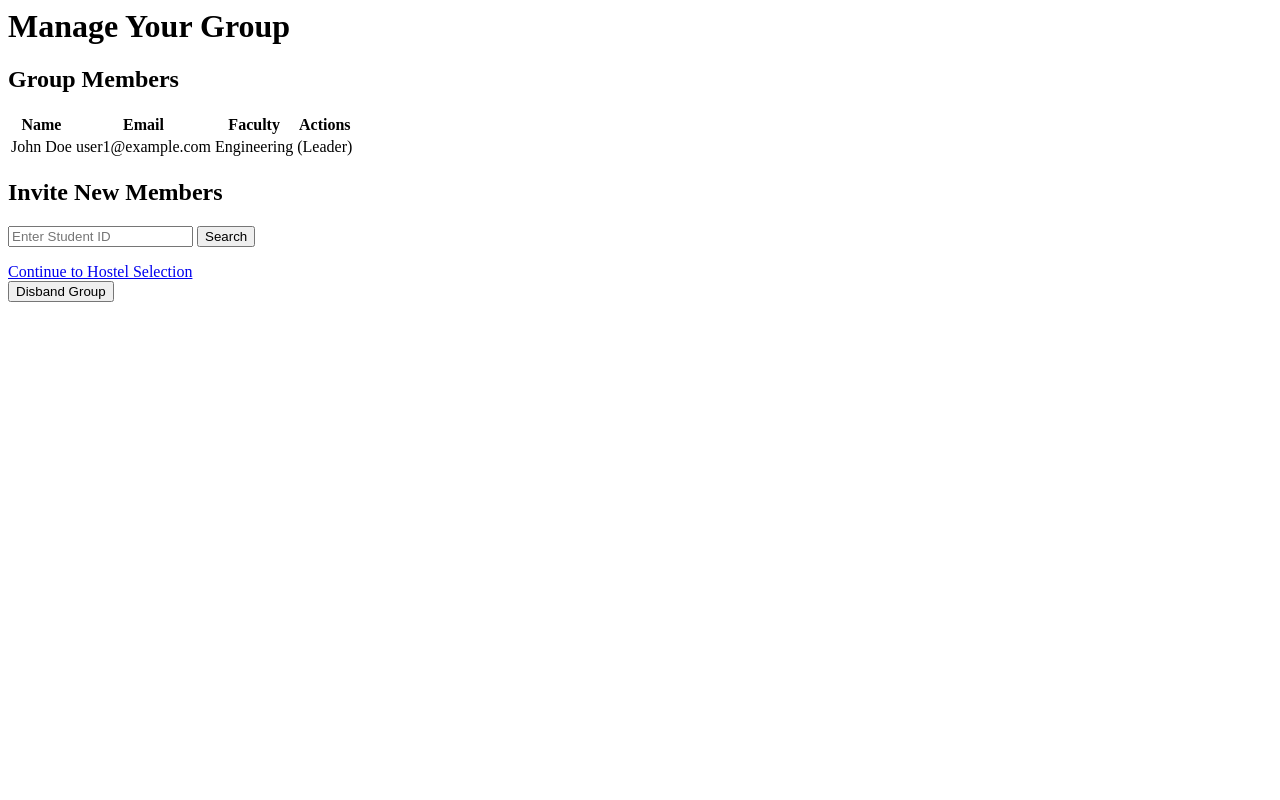
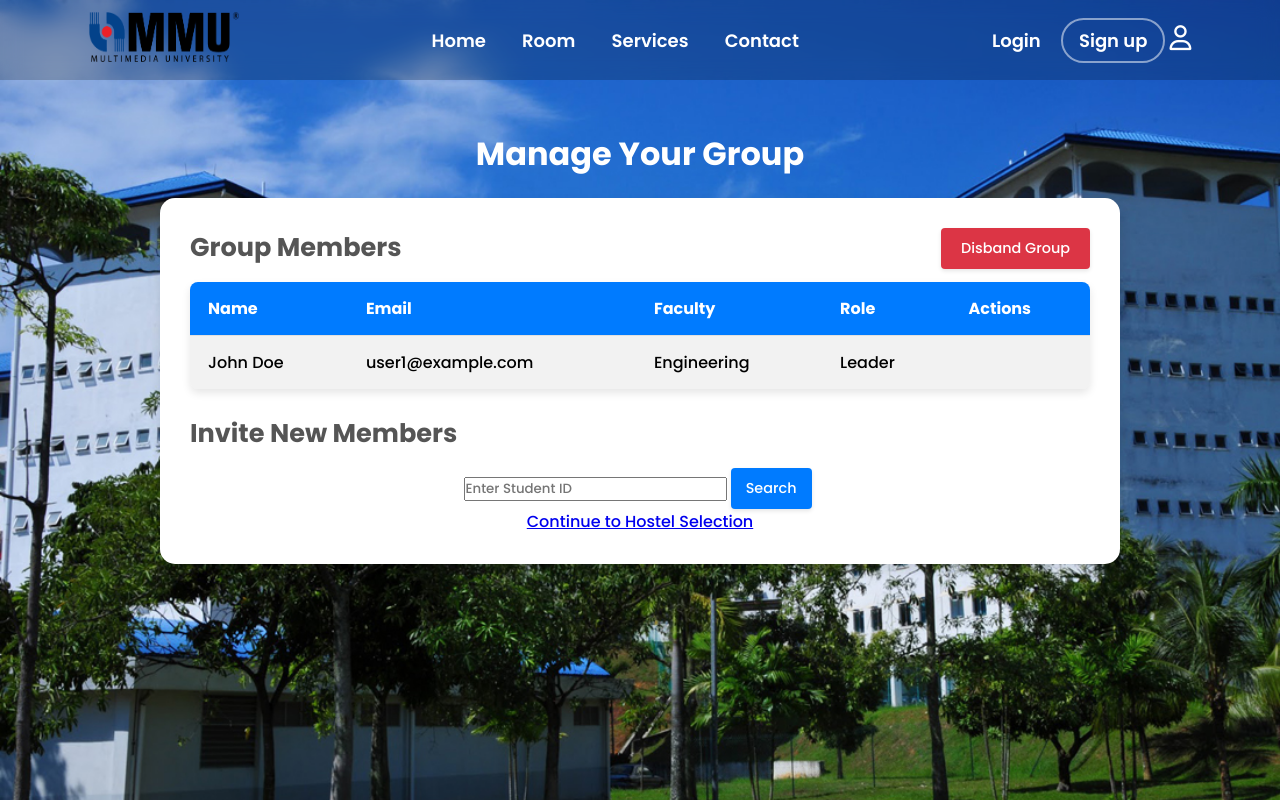
Before and after one commit to kairos8232/eHostel, a Flask app: page /manage_group/1 in a window 1280 px wide. Run offline with Flask 3, Linux system fonts and the light colour scheme; a user stored in the database is signed in; data comes from the database, SQL or seed files in the repository; both versions use the stored data as it was after the commit; tables that the repository leaves empty hold one stand-in row (values such as "Sample post"); some libraries are stand-ins or nearby versions.

Commit message:
Manage Group function almost done, Done CSS for it

```diff
--- a/main.py
+++ b/main.py
@@ -92,12 +92,25 @@
     if 'trimester' not in session:
         return redirect(url_for('select_trimester'))
 
+    user_id = session.get('id')
+    cur = mysql.connection.cursor(MySQLdb.cursors.DictCursor)
+
+    # Check if user is in a group
+    cur.execute("SELECT group_id FROM group_members WHERE user_id = %s", (user_id,))
+    user_group = cur.fetchone()
+
+    if user_group:
+        # User is in a group, redirect to manage_group
+        return redirect(url_for('manage_group', group_id=user_group['group_id']))
+
     if request.method == 'POST':
         mode = request.form['mode']
         if mode == 'individual':
             return redirect(url_for('select_hostel', mode='individual'))
         elif mode == 'group':
             return redirect(url_for('group_page'))
+
+    cur.close()
     return render_template('choose_mode.html')
 
 # Group page route (Create or Join Group)
@@ -138,24 +151,34 @@
         return redirect(url_for('Login'))
 
     cur = mysql.connection.cursor(MySQLdb.cursors.DictCursor)
-    cur.execute("SELECT * FROM `groups` WHERE group_id = %s AND leader_id = %s", (group_id, user_id))
+
+    # Check if the user is a member of the group
+    cur.execute("SELECT * FROM group_members WHERE group_id = %s AND user_id = %s", (group_id, user_id))
+    is_group_member = cur.fetchone()
+
+    if not is_group_member:
+        cur.close()
+        return redirect(url_for('group_page'))
+
+    # Get group information
+    cur.execute("SELECT * FROM `groups` WHERE group_id = %s", (group_id,))
     group = cur.fetchone()
 
-    # Check if the user is a member of the group, regardless of whether they are the leader or not
-    cur.execute("SELECT users.id, users.email, users.name, users.faculty FROM users JOIN group_members ON users.id = group_members.user_id WHERE group_members.group_id = %s AND group_members.user_id = %s", (group_id, user_id))
-    is_group_member = cur.fetchone()
-
-    if not group and not is_group_member:
-        return redirect(url_for('group_page'))
-
-    session['group_id'] = group_id
+    is_leader = group['leader_id'] == user_id
 
     # Fetch all group members with additional information
-    cur.execute("SELECT users.id, users.email, users.name, users.faculty FROM users JOIN group_members ON users.id = group_members.user_id WHERE group_members.group_id = %s", (group_id,))
+    cur.execute("""
+        SELECT users.id, users.email, users.name, users.faculty,
+               CASE WHEN users.id = groups.leader_id THEN 1 ELSE 0 END as is_leader
+        FROM users
+        JOIN group_members ON users.id = group_members.user_id
+        JOIN `groups` ON group_members.group_id = groups.group_id
+        WHERE group_members.group_id = %s
+    """, (group_id,))
     members = cur.fetchall()
 
     students = None
-    if request.method == 'POST':
+    if request.method == 'POST' and is_leader:
         filter_student_id = request.form.get('filter_student_id')
         if filter_student_id:
             cur.execute("SELECT id, email, name, faculty FROM users WHERE id = %s AND id NOT IN (SELECT user_id FROM group_members WHERE group_id = %s)", (filter_student_id, group_id))
@@ -165,7 +188,39 @@
 
     cur.close()
 
-    return render_template('manage_group.html', members=members, group_id=group_id, students=students)
+    return render_template('manage_group.html', members=members, group_id=group_id, students=students, is_leader=is_leader, current_user_id=user_id)
+
+@main.route('/leave_group/<int:group_id>', methods=['POST'])
+def leave_group(group_id):
+    user_id = session.get('id')
+    if not user_id:
+        return redirect(url_for('Login'))
+
+    cur = mysql.connection.cursor(MySQLdb.cursors.DictCursor)
+
+    # Check if the user is the leader
+    cur.execute("SELECT leader_id FROM `groups` WHERE group_id = %s", (group_id,))
+    group = cur.fetchone()
+
+    if group and group['leader_id'] == user_id:
+        return render_template('error.html', message="As the leader, you cannot leave the group. You must transfer leadership or disband the group.")
+
+    # Remove the user from the group
+    cur.execute("DELETE FROM group_members WHERE group_id = %s AND user_id = %s", (group_id, user_id))
+    mysql.connection.commit()
+
+    # Check if the group is now empty
+    cur.execute("SELECT COUNT(*) as count FROM group_members WHERE group_id = %s", (group_id,))
+    member_count = cur.fetchone()['count']
+
+    if member_count == 0:
+        # If the group is empty, delete it
+        cur.execute("DELETE FROM `groups` WHERE group_id = %s", (group_id,))
+        mysql.connection.commit()
+
+    cur.close()
+
+    return redirect(url_for('choose_mode'))
 
 # Select Hostel Route
 @main.route('/select_hostel/<mode>', methods=['GET', 'POST'])
@@ -384,19 +439,18 @@
         return redirect(url_for('Login'))
 
     cur = mysql.connection.cursor(MySQLdb.cursors.DictCursor)
-    cur.execute("SELECT * FROM `groups` WHERE group_id = %s AND leader_id = %s", (group_id, user_id))
+
+    # Check if the current user is the leader
+    cur.execute("SELECT leader_id FROM `groups` WHERE group_id = %s", (group_id,))
     group = cur.fetchone()
-    if not group:
-        return render_template('error.html', message="You are not the leader of this group.")
+
+    if not group or group['leader_id'] != user_id:
+        cur.close()
+        return render_template('error.html', message="You are not authorized to transfer leadership.")
 
     # Update the leader_id in the groups table
     cur.execute("UPDATE `groups` SET leader_id = %s WHERE group_id = %s", (new_leader_id, group_id))
     mysql.connection.commit()
-
-    # If the current user was the leader, update the session data
-    if user_id == session['id']:
-        session['id'] = new_leader_id  # Update the session id to the new leader's id
-
     cur.close()
 
     # Redirect the user back to the manage_group page
--- /dev/null
+++ b/static/css/manage_group-style.css
@@ -0,0 +1,169 @@
+.page-title {
+    font-size: 2em;
+    color: #ffffff;
+    margin-bottom: 20px;
+    font-weight: bold;
+    text-align: center;
+    margin-top: 50px;
+}
+
+.manage-group-wrapper {
+    background-color: #ffffff;
+    border-radius: 15px;
+    max-width: 900px;
+    margin: 0 auto 50px;
+    box-shadow: 0px 6px 12px rgba(0, 0, 0, 0.1);
+    padding: 30px;
+    position: relative;
+}
+
+.manage-group-container {
+    width: 100%;
+    display: flex;
+    flex-direction: column;
+    align-items: center;
+}
+
+h2 {
+    font-size: 1.6em;
+    color: #555555;
+    margin-bottom: 15px;
+    font-weight: bold;
+    text-align: left;
+    width: 100%;
+}
+
+table {
+    position: relative;
+    width: 100%;
+    background-color: #f9f9f9;
+    border-collapse: collapse;
+    border-radius: 8px;
+    overflow: hidden;
+    box-shadow: 0px 4px 8px rgba(0, 0, 0, 0.1);
+    margin-bottom: 25px;
+    white-space: nowrap;
+}
+
+th, td {
+    padding: 14px 18px;
+    text-align: left;
+    border-bottom: 1px solid #e0e0e0;
+}
+
+th {
+    background-color: #007bff;
+    color: #ffffff;
+    font-weight: bold;
+    font-size: 1em;
+}
+
+tr:last-child td {
+    border-bottom: none;
+}
+
+tr:nth-child(even) {
+    background-color: #f2f2f2;
+}
+
+button {
+    background-color: #007bff;
+    color: #ffffff;
+    padding: 10px 15px;
+    border: none;
+    border-radius: 4px;
+    cursor: pointer;
+    font-size: 0.9em;
+    transition: background-color 0.3s ease;
+    box-shadow: 0px 2px 4px rgba(0, 0, 0, 0.1);
+    white-space: nowrap;
+    margin-right: 5px;
+}
+
+button:hover {
+    background-color: #0056b3;
+}
+
+.invite-section {
+    background-color: #ffffff;
+    padding: 20px;
+    border-radius: 8px;
+    box-shadow: 0px 4px 8px rgba(0, 0, 0, 0.1);
+    width: 100%;
+    max-width: 600px;
+    margin-bottom: 30px;
+    display: flex;
+    flex-direction: column;
+    align-items: center;
+}
+
+.search-form {
+    display: flex;
+    width: 100%;
+    margin-bottom: 20px;
+}
+
+.search-form input[type="text"] {
+    flex-grow: 1;
+    padding: 12px;
+    border: 1px solid #ccc;
+    border-radius: 4px 0 0 4px;
+    font-size: 1em;
+}
+
+.search-form button {
+    border-radius: 0 4px 4px 0;
+    padding: 12px 20px;
+}
+
+.available-students {
+    width: 100%;
+    margin-top: 20px;
+}
+
+.action-buttons {
+    display: flex;
+    justify-content: space-between;
+    width: 100%;
+    margin-top: 30px;
+}
+
+.action-buttons button {
+    padding: 12px 25px;
+    font-size: 1em;
+}
+
+.action-buttons .disband {
+    background-color: #dc3545;
+}
+
+.action-buttons .disband:hover {
+    background-color: #c82333;
+}
+
+.action-buttons-horizontal {
+    display: flex;
+    gap: 10px; /* Adjust spacing between the buttons */
+}
+
+.disband-container {
+    position: absolute;
+    top: 30px; /* Adjust this value to position it within the table */
+    right: 25px; /* Adjust to align with the right edge of the table */
+}
+
+.disband {
+    background-color: #dc3545;
+    color: #ffffff;
+    padding: 10px 20px;
+    border: none;
+    border-radius: 4px;
+    cursor: pointer;
+    font-size: 0.9em;
+    transition: background-color 0.3s ease;
+    box-shadow: 0px 2px 4px rgba(0, 0, 0, 0.1);
+}
+
+.disband:hover {
+    background-color: #c82333;
+}
--- a/static/css/select_trimester-style.css
+++ b/static/css/select_trimester-style.css
@@ -1,5 +1,3 @@
-/* select_trimester-style.css */
-
 .container {
     display: flex;
     flex-direction: column;
--- a/templates/base.html
+++ b/templates/base.html
@@ -4,7 +4,6 @@
     <meta charset="UTF-8">
     <meta name="viewport" content="width=device-width, initial-scale=1.0">
     <title>MMU Hostel Management</title>
-    <link rel="stylesheet" href="home-style.css">
     <!--import fonts poppins-->
     <link rel="preconnect" href="https://fonts.googleapis.com">
     <link rel="preconnect" href="https://fonts.gstatic.com" crossorigin>
@@ -15,14 +14,13 @@
     {% block styles %}{% endblock %}
 </head>
 <body>
-    {% if session.loggedin %}
     <header>
-        <div class="heading"><img src="static/images/Multimedia_University_logo.png" alt="Multimedia University" style="width: 150px; height: 50px;" class="logo" ></div>
+        <div class="heading"><img src="/static/images/Multimedia_University_logo.png" alt="Multimedia University" style="width: 150px; height: 50px;" class="logo" ></div>
         <nav class="nav">
             <div class="divider"></div>
             <a href="{{ url_for('Home') }}">Home</a>
             <a href="{{ url_for('select_trimester') }}">Room</a>
-            <a href="#">Services</a>
+            <a href="{{ url_for('logout') }}">Services</a>
             <a href="#">Contact</a>
         </nav>
        <div class="user-form-group">
@@ -31,12 +29,6 @@
             <i class="fa-regular fa-user"></i>
         </div>
     </header>
-    {% else %}
-    <script>
-        window.location.href = "/login";
-    </script>
-    {% endif %}
-
 </body>
 </html>
 
--- a/templates/manage_group.html
+++ b/templates/manage_group.html
@@ -1,40 +1,59 @@
-<h1>Manage Your Group</h1>
+{% extends 'base.html' %}
 
+{% block styles %}
+    <link rel="stylesheet" href="{{ url_for('static', filename='css/manage_group-style.css') }}">
+{% endblock %}
+
+{% block content %}
+<h1 class="page-title">Manage Your Group</h1>
+<div class="manage-group-wrapper">
+    <div class="manage-group-container">
         <h2>Group Members</h2>
+
+        {% if is_leader %}
+            <div class="disband-container">
+                <form action="{{ url_for('disband_group', group_id=group_id) }}" method="post">
+                    <button type="submit" class="disband">Disband Group</button>
+                </form>
+            </div>
+        {% endif %}
         <table>
-    <thead>
             <tr>
                 <th>Name</th>
                 <th>Email</th>
                 <th>Faculty</th>
+                <th>Role</th>
                 <th>Actions</th>
             </tr>
-    </thead>
-    <tbody>
             {% for member in members %}
             <tr>
                 <td>{{ member['name'] }}</td>
                 <td>{{ member['email'] }}</td>
                 <td>{{ member['faculty'] }}</td>
+                <td>{% if member['is_leader'] %}Leader{% else %}Member{% endif %}</td>
                 <td>
-                {% if member['id'] != session['id'] %}
+                    {% if is_leader and member['id'] != current_user_id %}
+                        <div class="action-buttons-horizontal">
                             <form action="{{ url_for('transfer_leadership', group_id=group_id, new_leader_id=member['id']) }}" method="post">
                                 <button type="submit">Transfer Leadership</button>
                             </form>
                             <form action="{{ url_for('remove_member', group_id=group_id, member_id=member['id']) }}" method="post">
                                 <button type="submit">Remove</button>
                             </form>
-                {% else %}
-                (Leader)
+                        </div>
+                    {% elif member['id'] == current_user_id and not is_leader %}
+                        <form action="{{ url_for('leave_group', group_id=group_id) }}" method="post">
+                            <button type="submit">Leave Group</button>
+                        </form>
                     {% endif %}
                 </td>
             </tr>
             {% endfor %}
-    </tbody>
         </table>
 
+        {% if is_leader %}
             <h2>Invite New Members</h2>
-<form method="post">
+            <form action="{{ url_for('manage_group', group_id=group_id) }}" method="post">
                 <input type="text" name="filter_student_id" placeholder="Enter Student ID">
                 <button type="submit">Search</button>
             </form>
@@ -43,7 +62,6 @@
                 {% if students %}
                     <h3>Available Students</h3>
                     <table>
-            <thead>
                         <tr>
                             <th>Student ID</th>
                             <th>Name</th>
@@ -51,8 +69,6 @@
                             <th>Faculty</th>
                             <th>Action</th>
                         </tr>
-            </thead>
-            <tbody>
                         {% for student in students %}
                         <tr>
                             <td>{{ student['id'] }}</td>
@@ -67,7 +83,6 @@
                             </td>
                         </tr>
                         {% endfor %}
-            </tbody>
                     </table>
                 {% else %}
                     <p>No students found with the given ID.</p>
@@ -75,7 +90,9 @@
             {% endif %}
 
             <a href="{{ url_for('select_hostel', mode='group') }}">Continue to Hostel Selection</a>
-
-<form action="{{ url_for('disband_group', group_id=group_id) }}" method="post">
-    <button type="submit">Disband Group</button>
-</form>
+        {% else %}
+            <p>Only the group leader can invite new members or proceed with booking.</p>
+        {% endif %}
+    </div>
+</div>
+{% endblock %}
```
Also changed, not shown: flaskapp.sql (+4 -13 lines), static/css/home-style.css (deleted, +0 -134 lines). Lines whose indentation alone changed are shown as unchanged.
